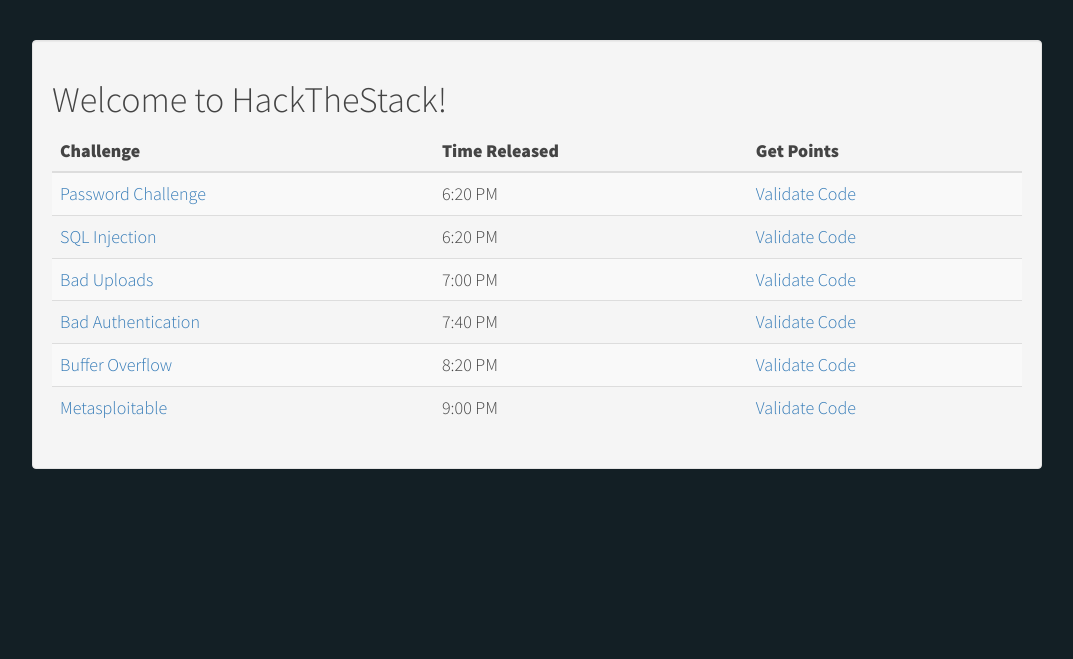
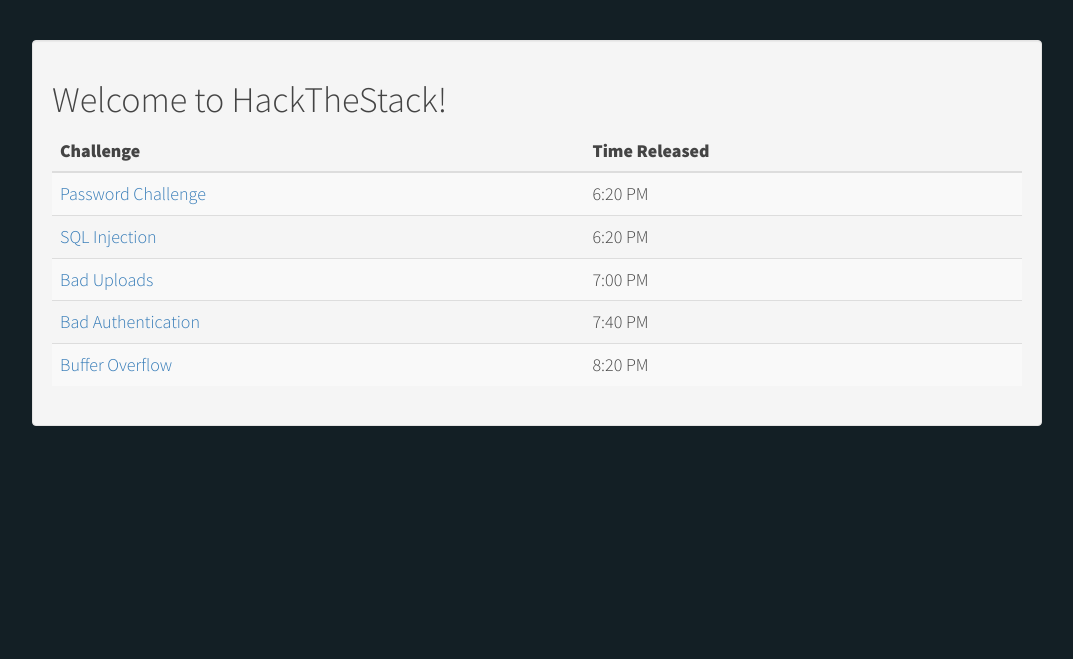
Before and after one commit to PurdueIEEEComputerSociety/HackTheStack, a PHP site: page / in a window 1280 px wide. Shown: the top 659 px of the page, without its empty margins (103-1176 px from the left). Run offline with PHP 8.4, Linux system fonts and the light colour scheme; some libraries are stand-ins or nearby versions.

Commit message:
Update challenge page

```diff
--- a/challenge-website/challenge4.php
+++ b/challenge-website/challenge4.php
@@ -76,7 +76,7 @@
 
                         <p>Good luck!</p>
 
-                        <p><a href="challenge5.php">&gt; Move on to Challenge 5</a></p>
+                        <!-- <p><a href="challenge5.php">&gt; Move on to Challenge 5</a></p> -->
 
                     <?php } else { ?>
                         <form method="post" action="challenge4.php">
--- a/challenge-website/index.php
+++ b/challenge-website/index.php
@@ -61,40 +61,35 @@
                       <tr>
                         <th>Challenge</th>
                         <th>Time Released</th>
-                        <th>Get Points</th>
                       </tr>
                     </thead>
                     <tbody>
                         <tr>
                             <td><a href="challenge0.php">Password Challenge</a></td>
                             <td>6:20 PM</td>
-                            <td><a href="validate.php">Validate Code</a></td>
                         </tr>
                         <tr>
                             <td><a href="challenge1.php">SQL Injection</a></td>
                             <td>6:20 PM</td>
-                            <td><a href="validate.php">Validate Code</a></td>
                         </tr>
                         <tr>
                             <td><a href="challenge2.php">Bad Uploads</a></td>
                             <td>7:00 PM</td>
-                            <td><a href="validate.php">Validate Code</a></td>
                         </tr>
                         <tr>
                             <td><a href="challenge3.php">Bad Authentication</a></td>
                             <td>7:40 PM</td>
-                            <td><a href="validate.php">Validate Code</a></td>
                         </tr>
                         <tr>
                             <td><a href="challenge4.php">Buffer Overflow</a></td>
                             <td>8:20 PM</td>
-                            <td><a href="validate.php">Validate Code</a></td>
                         </tr>
+                        <!--
                         <tr>
                             <td><a href="challenge5.php">Metasploitable</a></td>
                             <td>9:00 PM</td>
-                            <td><a href="validate.php">Validate Code</a></td>
                         </tr>
+                        -->
                     </tbody>
                 </table>
                 </div>
```
